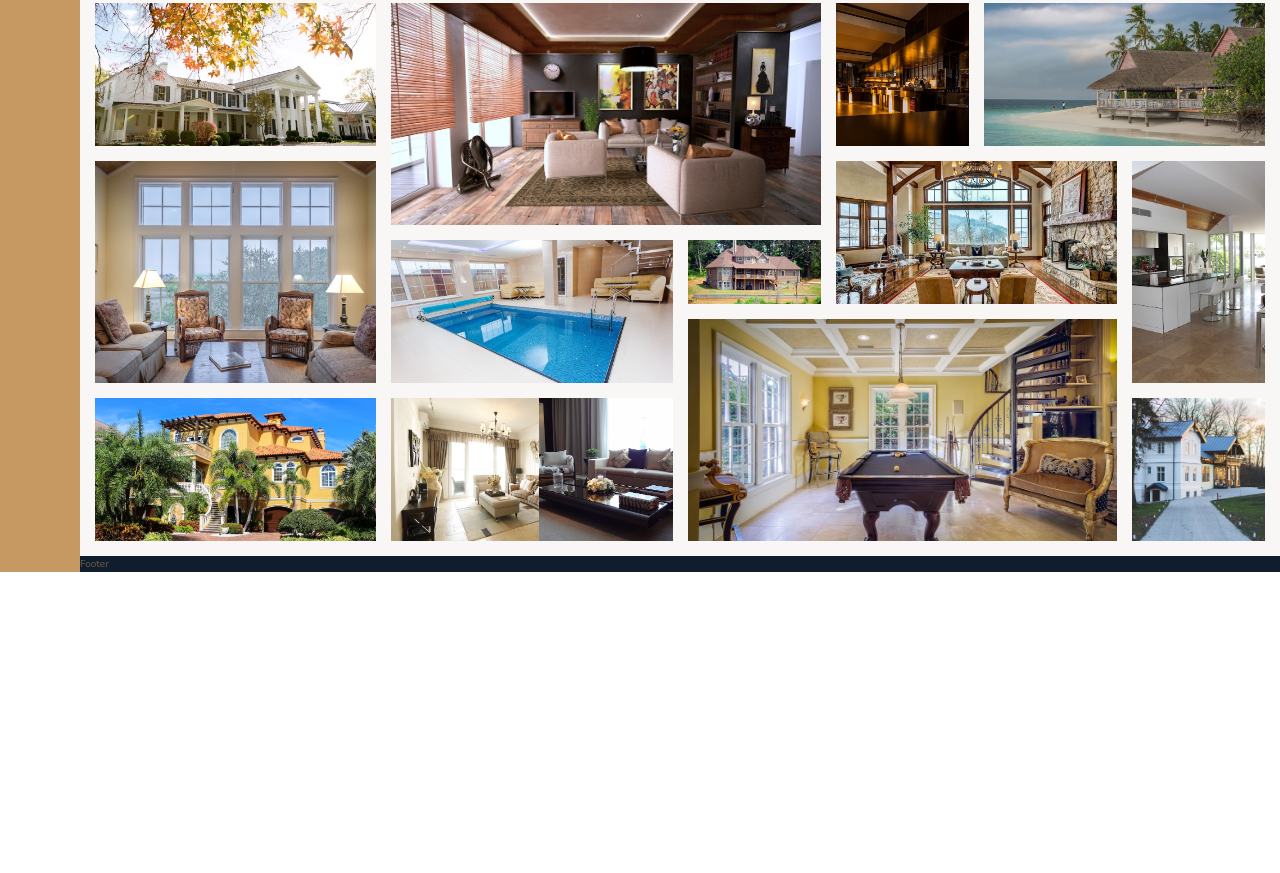
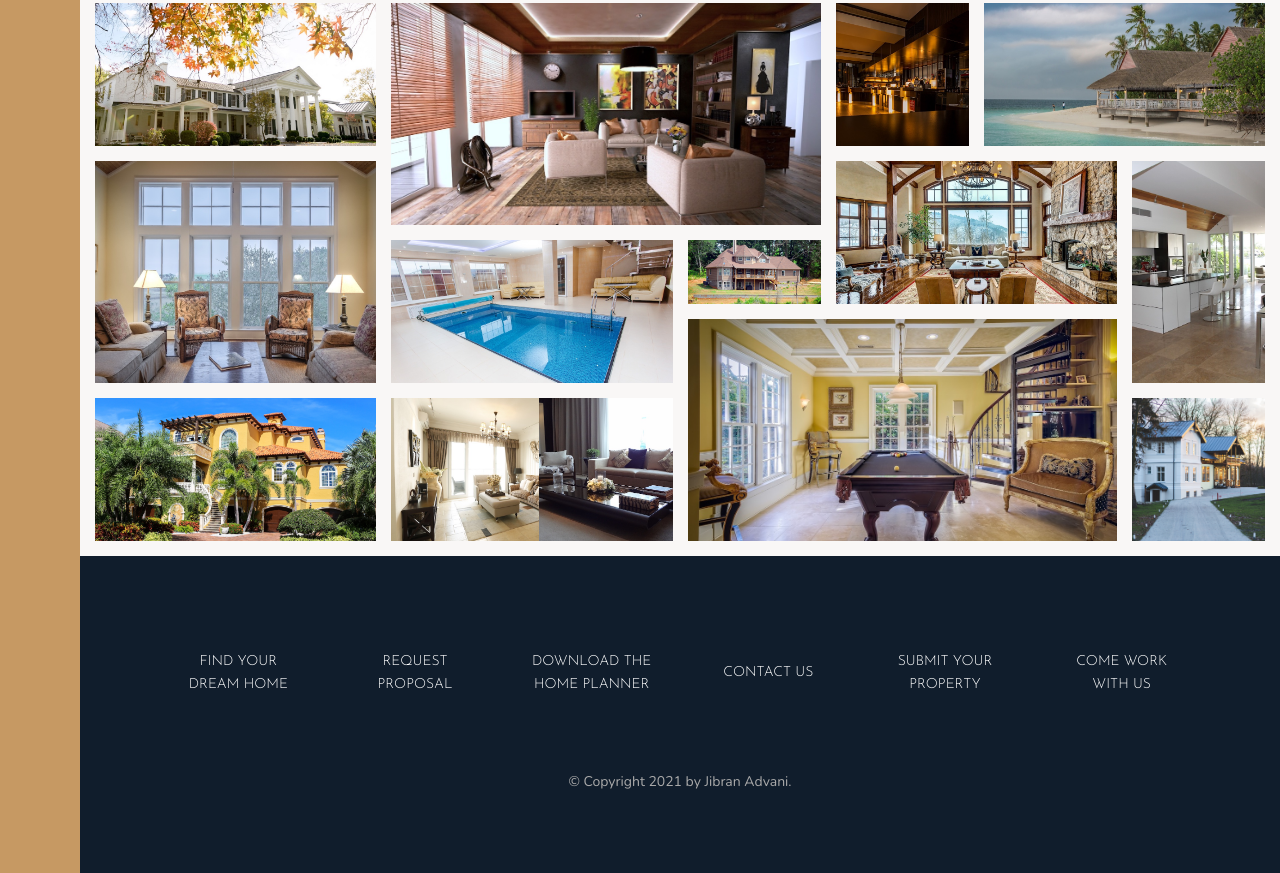
Before and after one commit to JibranAdvany/nexter-css-grid, a website: page index.html in a window 1280 px wide. Shown: the part 3084-3957 px from the top of the page. Before the commit the page ends 3656 px from the top, so only its background shows below. Drawn offline with nearby package versions, Linux system fonts and the light colour scheme.

Commit message:
completed the footer

```diff
--- a/index.html
+++ b/index.html
@@ -382,6 +382,27 @@
       </figure>
     </section>
 
-    <footer class="footer">Footer</footer>
+    <footer class="footer">
+      <ul class="nav">
+        <li class="nav__item">
+          <a href="#" class="nav__link">Find your dream home</a>
+        </li>
+        <li class="nav__item">
+          <a href="#" class="nav__link">Request proposal</a>
+        </li>
+        <li class="nav__item">
+          <a href="#" class="nav__link">Download the home planner</a>
+        </li>
+        <li class="nav__item"><a href="#" class="nav__link">Contact us</a></li>
+        <li class="nav__item">
+          <a href="#" class="nav__link">Submit your property</a>
+        </li>
+        <li class="nav__item">
+          <a href="#" class="nav__link">Come work with us</a>
+        </li>
+      </ul>
+
+      <p class="copy">&copy; Copyright 2021 by Jibran Advani.</p>
+    </footer>
   </body>
 </html>
--- a/sass/_footer.scss
+++ b/sass/_footer.scss
@@ -1,4 +1,43 @@
 .footer {
   background-color: $color-secondary;
   grid-column: full-start / full-end;
+  padding: 8rem;
 }
+
+.nav {
+  list-style: none;
+
+  display: grid;
+  grid-template-columns: repeat(auto-fit, minmax(15rem, 1fr));
+  grid-gap: 2rem;
+  align-items: center;
+
+  &__link:link,
+  &__link:visited {
+    font-size: 1.4rem;
+    color: #fff;
+    text-decoration: none;
+    font-family: $font-display;
+    text-transform: uppercase;
+    display: block;
+    text-align: center;
+    padding: 1.5rem;
+    transition: all 0.2s;
+  }
+
+  &__link:hover,
+  &__link:active {
+    background-color: rgba(#fff, 0.05);
+    transform: translateY(-0.2rem);
+  }
+}
+
+.copy {
+  font-size: 1.4rem;
+  color: $color-grey-light-2;
+  margin-top: 6rem;
+  text-align: center;
+  width: 70%;
+  margin-right: auto;
+  margin-left: auto;
+}
```
Also changed, not shown: css/style.css.
